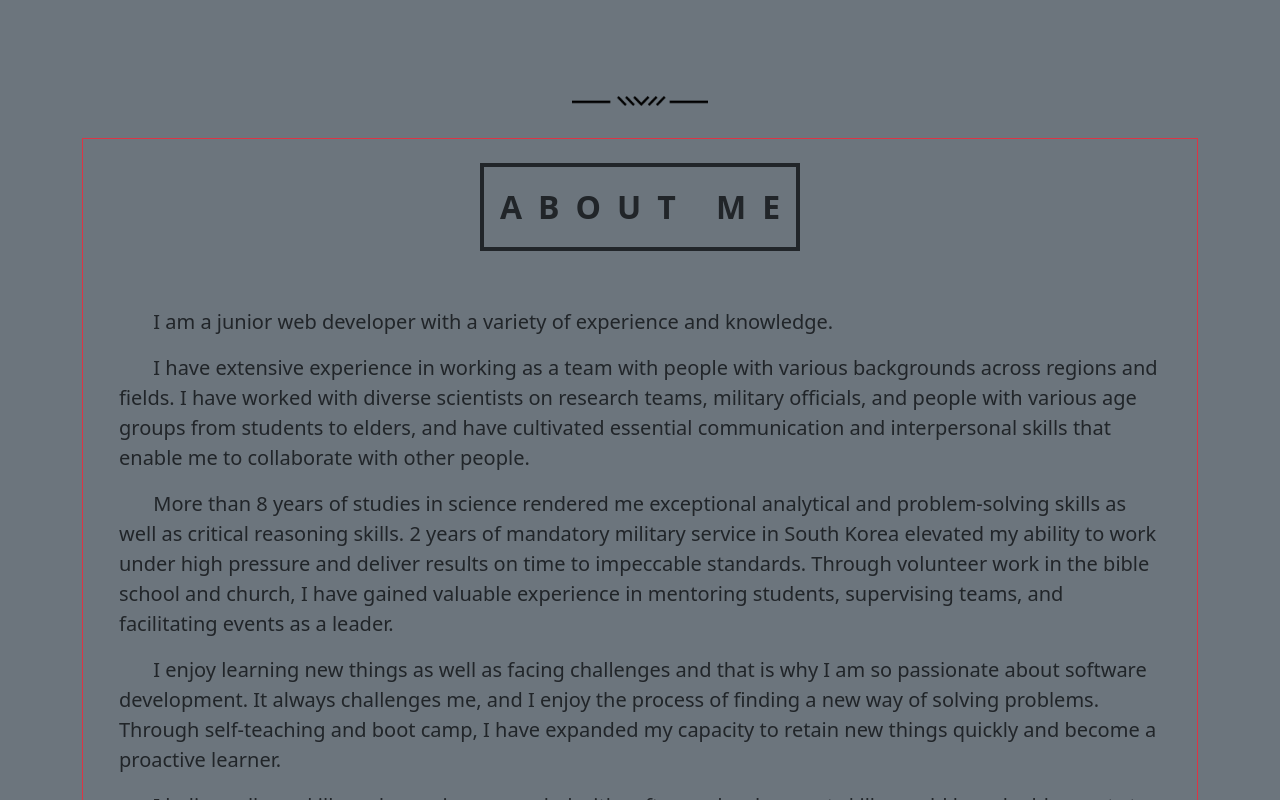
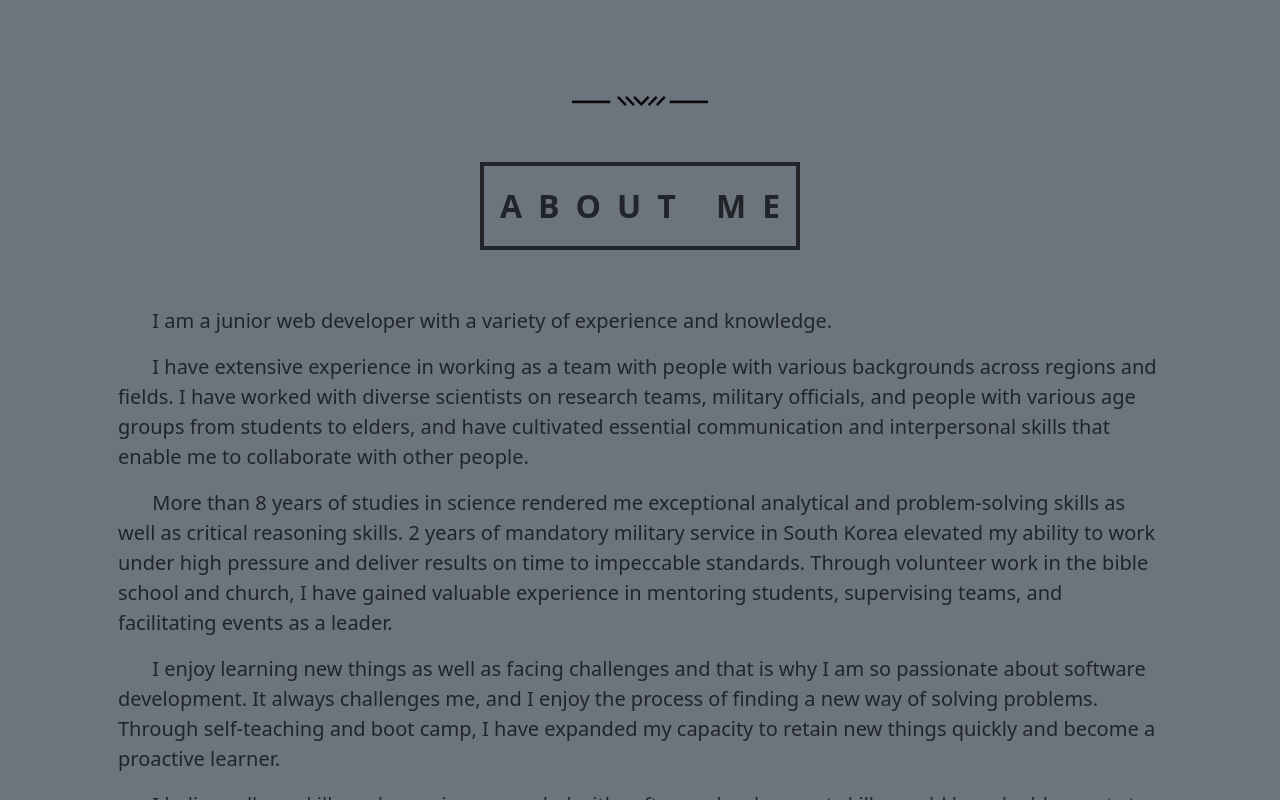
Before and after one commit to HannesCho/main, a React (Create React App) app: page / in a window 1280 px wide. Shown: the part 760-1560 px from the top of the page. Built offline with nearby package versions, Linux system fonts and the light colour scheme.

Commit message:
remove guidelines

```diff
--- a/src/screens/Home.js
+++ b/src/screens/Home.js
@@ -53,8 +53,7 @@ const cardStyle = {
 
 const smallTitles =
   "mt-4 pt-3 pb-3 ps-3 text-center text-uppercase fs-2 fw-bold border border-dark border-4";
-const rowClass =
-  "m-0 d-flex flex-row align-items-center min-vh-100 border border-danger";
+const rowClass = "m-0 d-flex flex-row align-items-center min-vh-100";
 const colClass = "d-flex flex-column align-items-center min-vh-100";
 const smallColClass = "d-flex flex-column align-items-center";
 
```
